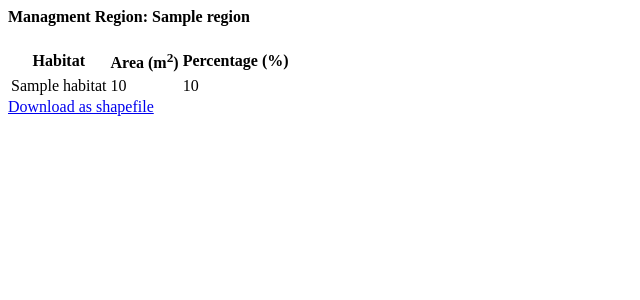
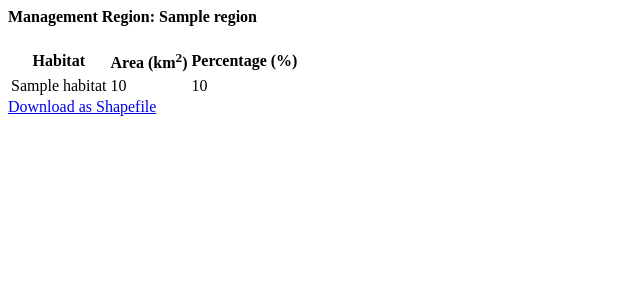
Before and after one commit to IMASau/Seamap, a Django app: template backend/templates/habitat/regions.html in a window 1280 px wide. Shown: the top 300 px of the page, without its empty margins (0-640 px from the left). Run offline with Django 3.2, Linux system fonts and the light colour scheme; the template is opened without the code that fills it: most values are stand-ins (such as "Sample title", 1, 10 or a date in 2020); parts of the project's set-up code (start-up, migrations or seed data) failed here and were passed over.

Commit message:
Misc tweaks; details in body. Closes SM-186
* Area displayed in km2 not m2
* Numbers in stats table are right-aligned
* Manag(e)ment typo
* Make download link stand out more
* Use blueprint table formatting

```diff
--- a/backend/habitat/viewsets.py
+++ b/backend/habitat/viewsets.py
@@ -47,7 +47,7 @@ FROM(
 SQL_GET_REGIONS = """
 declare @pt geometry = geometry::Point(%s, %s, 3112);
 
-select region, habitat, geometry::UnionAggregate(geom).STAsBinary() as geom, sum(area) as area, sum(percentage) as percentage
+select region, habitat, geometry::UnionAggregate(geom).STAsBinary() as geom, sum(area)/1000000 as area, sum(percentage) as percentage
 from (
   select b.region,
          b.boundary_area,
--- a/backend/templates/habitat/regions.html
+++ b/backend/templates/habitat/regions.html
@@ -2,26 +2,26 @@
   <head></head>
   <body>
     {% if data %}
-    <div>
-      <h4>Managment Region: {{ data.0.region }}</h4>
+    <div class="region-stats">
+      <h4>Management Region: {{ data.0.region }}</h4>
       {% if data.0.habitat %}
-      <table>
+      <table class="pt-table pt-interactive pt-condensed">
         <thead>
           <th>Habitat</th>
-          <th>Area (m<sup>2</sup>)</th>
+          <th>Area (km<sup>2</sup>)</th>
           <th>Percentage (%)</th>
         </thead>
         <tbody>
           {% for row in data %}
           <tr>
             <td>{{ row.habitat }}</td>
-            <td>{{ row.area|floatformat:"0" }}</td>
+            <td>{{ row.area|floatformat }}</td>
             <td>{{ row.pctg|floatformat }}</td>
           </tr>
           {% endfor %}
         </tbody>
       </table>
-      <a href="{% url 'habitat-regions' %}?boundary={{ boundary }}&habitat={{ habitat }}&x={{ x }}&y={{ y }}&format=raw">Download as shapefile</a>
+      <a class="download" href="{% url 'habitat-regions' %}?boundary={{ boundary }}&habitat={{ habitat }}&x={{ x }}&y={{ y }}&format=raw">Download as Shapefile</a>
       {% endif %}
     </div>
     {% endif %}
```
Also changed, not shown: frontend/resources/public/css/app.css.
